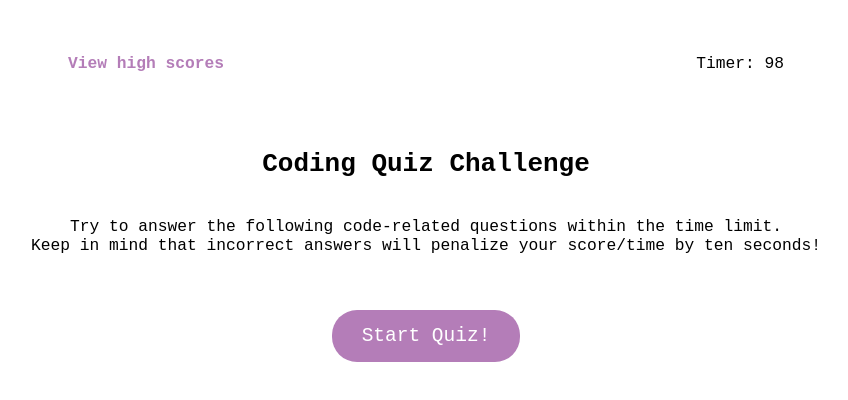
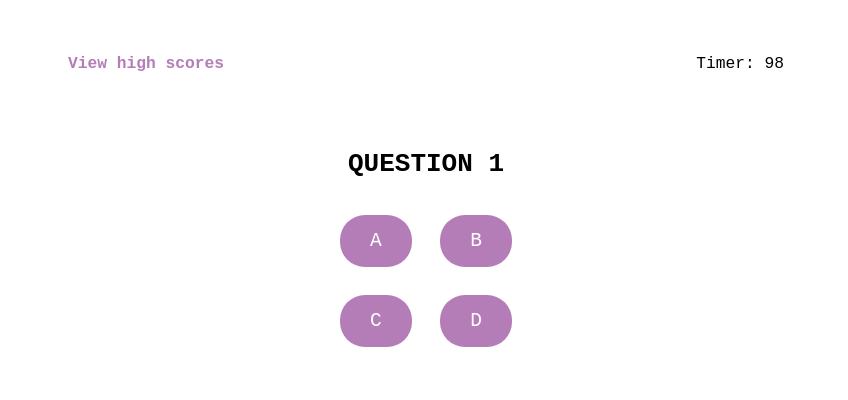
Before and after one commit to abbyjo/quiz-me, a plain HTML site: page index.html in a window 1280 px wide. Both pictures are taken after a click on the button "Start Quiz!". Shown: the whole page, without its empty margins (214-1062 px from the left). Drawn offline with Linux system fonts and the light colour scheme.

Commit message:
Added function to show questions

```diff
--- a/assets/js/script.js
+++ b/assets/js/script.js
@@ -1,5 +1,5 @@
 //Declarations
-var startButton = document.querySelector("#button");
+var startButton = document.querySelector("#startButton");
 var questionContent = document.querySelector("#content");
 var countdown = document.querySelector("#timer");
 var inputContent = document.querySelector("#input");
@@ -54,6 +54,26 @@ const questions =[
         ]
     }
 ];
+var currentIndex = 0;
+function showQuestion() {
+    let currentQ = questions[currentIndex];
+    questionContent.textContent = currentQ.question;
+    currentQ.answers.forEach(answer => {
+        let button = document.createElement("button");
+        button.innerHTML = answer.text;
+        inputContent.appendChild(button)
+    })
+}
+
+
+
+
+
+
+
+
+
+
 
 //Start Button + Timer
 startButton.addEventListener("click", function()
@@ -62,8 +82,11 @@ startButton.addEventListener("click", function()
         {secondsLeft--;
         countdown.textContent = `Timer: ${secondsLeft}`;
         if (secondsLeft === 0) {clearInterval(timer)};
-        }, 1000)
-});
+        }, 1000);
+    inputContent.innerHTML = "";
+    showQuestion()
+}
+);
 
 
 
--- a/index.html
+++ b/index.html
@@ -17,7 +17,7 @@
         <h1 id="content">Coding Quiz Challenge</h1>
         <div id="input">
             <p>Try to answer the following code-related questions within the time limit. <br>Keep in mind that incorrect answers will penalize your score/time by ten seconds!</p>
-            <button id="button">Start Quiz!</button>
+            <button id="startButton">Start Quiz!</button>
         </div>
         <h2 class="result"></h2>
     </section>
```
